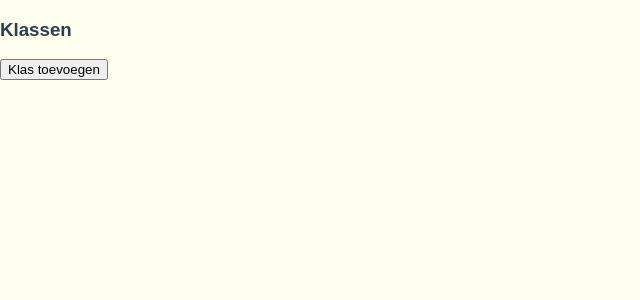
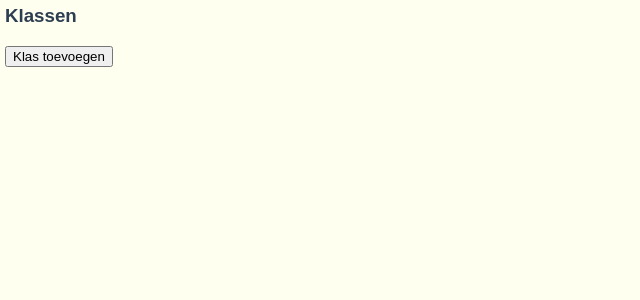
Before and after one commit to Berenddeperend/classroom, a Vue app: page / in a window 1280 px wide. Shown: the top 300 px of the page, without its empty margins (0-640 px from the left). Built offline with nearby package versions, Linux system fonts and the light colour scheme.

Commit message:
styling and sorting

```diff
--- a/src/components/Classes.vue
+++ b/src/components/Classes.vue
@@ -3,14 +3,20 @@
     <h3>Klassen</h3>
     <ul>
       <li
-        v-for="className in $store.getters.classNames"
+        v-for="className in $store.getters.classNames.sort()"
         :key="className"
         @click="$store.commit('setActiveClass', className)"
         class="className"
         :class="{ active: className === $store.state.activeClass }"
       >
         {{ className }}
-        <button class="delete" v-if="className === $store.state.activeClass" @click.stop="removeClass(className)">X</button>
+        <button
+          class="delete"
+          v-if="className === $store.state.activeClass"
+          @click.stop="removeClass(className)"
+        >
+          X
+        </button>
       </li>
     </ul>
     <button @click="addClass">Klas toevoegen</button>
@@ -19,20 +25,17 @@
 <script>
 export default {
   data() {
-    return {
-    };
+    return {};
   },
   methods: {
-
     removeClass(className) {
-        if(window.confirm(`Wil je '${className}' echt verwijderen?`)) {
-            this.$store.commit('removeClass', className)
+      if (window.confirm(`Wil je '${className}' echt verwijderen?`)) {
+        this.$store.commit("removeClass", className);
       }
     },
     addClass() {
-      const className = window.prompt('Nieuwe klasnaam:')
-      if(className) {
-
+      const className = window.prompt("Nieuwe klasnaam:");
+      if (className) {
         this.$store.commit({
           type: "addClass",
           className,
@@ -41,7 +44,6 @@ export default {
 
         this.$store.commit("setActiveClass", className);
       }
-
     },
   },
 };
@@ -51,10 +53,28 @@ export default {
 .classes {
   position: fixed;
   z-index: 2;
-  // width: 10%;
-  left: 0;
+  left: 5px;
+  top: 5px;
+
   height: 100%;
+}
 
+h3 {
+  margin-top: 0;
+}
+
+ul {
+  list-style-type: none;
+  padding: 0;
+}
+
+li {
+  cursor: pointer;
+  transition: transform 0.2s;
+
+  &:hover:not(.active) {
+    transform: translateX(3px)
+  }
 }
 
 .classInput {
--- a/src/store.js
+++ b/src/store.js
@@ -31,7 +31,6 @@ const store = new Vuex.Store({
       state.classes = newClasses
     },
     removeClass(state, className) {
-      // Vue.delete(state.classes, className)
       const newClasses = cloneDeep(state.classes);
       delete newClasses[className]
       const classes = Object.keys(state.classes)
```
Lines whose indentation alone changed are shown as unchanged.
